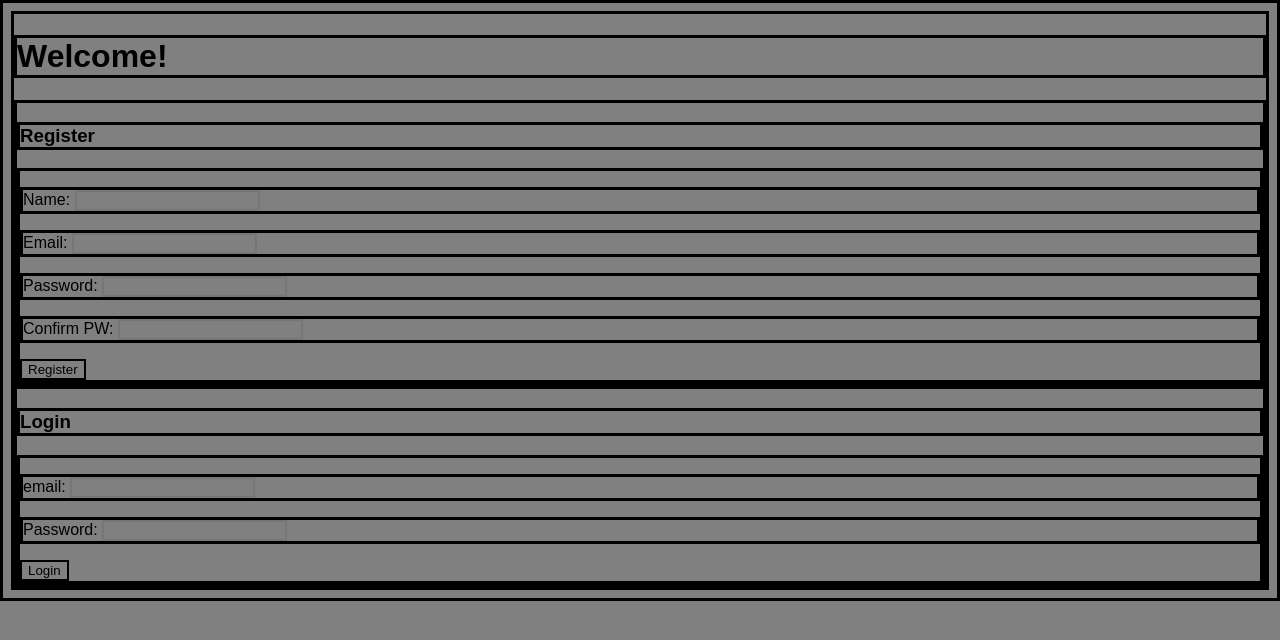
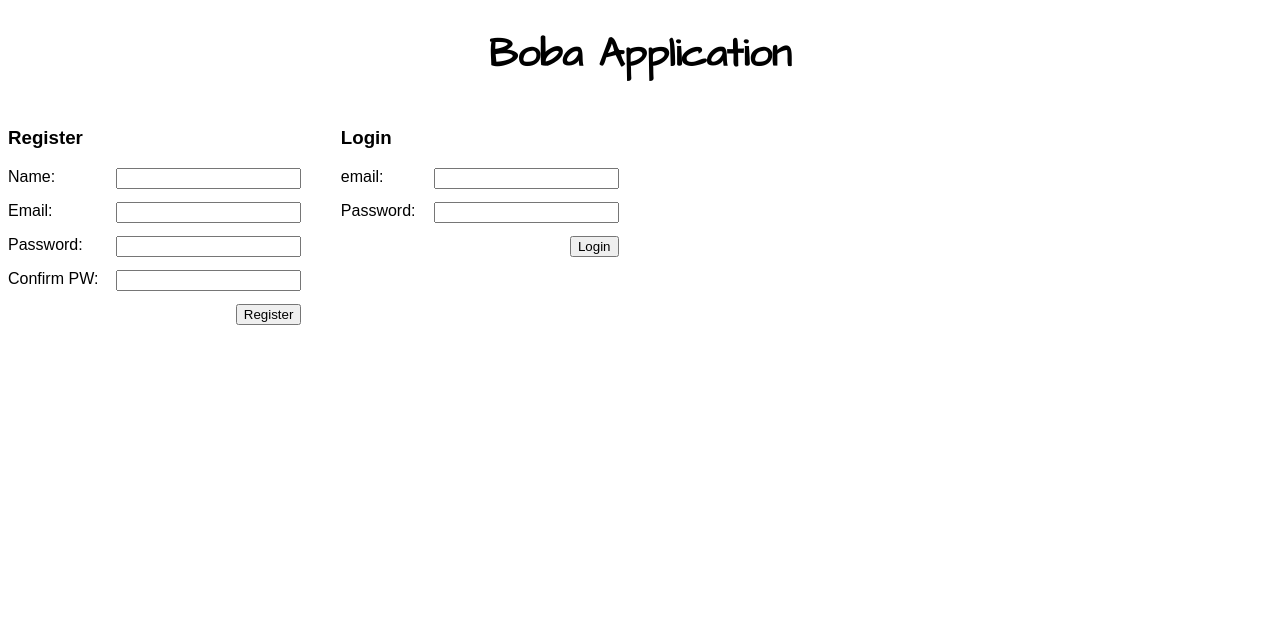
Before and after one commit to lormanlau/boba_app, a Django app: page / in a window 1280 px wide. Shown: the top 640 px of the page. Run offline with Django 3.2, Linux system fonts and the light colour scheme; parts of the project's set-up code (start-up, migrations or seed data) failed here and were passed over.

Commit message:
css for login page

```diff
--- a/apps/track_boba/static/track_boba/css/style_login.css
+++ b/apps/track_boba/static/track_boba/css/style_login.css
@@ -1,5 +1,22 @@
 *{
-    background: gray;
     font-family: sans-serif;
-    border-style: solid;
 }
+
+h1 {
+    font-family: 'Architects Daughter';font-size: 40px;
+    text-align: center;
+}
+
+div {
+    display: inline-block;
+}
+
+#login {
+    vertical-align: top;
+    margin-left: 35px;
+}
+
+input {
+    float: right;
+    margin-left: 18px;
+}
--- a/apps/track_boba/templates/track_boba/login.html
+++ b/apps/track_boba/templates/track_boba/login.html
@@ -4,13 +4,14 @@
 	<title>Welcome</title>
 	 {%load static%}
 	<link rel="stylesheet" type="text/css" href="{% static 'track_boba/css/style_login.css'%}">
+	<link href='https://fonts.googleapis.com/css?family=Architects Daughter' rel='stylesheet'>
 </head>
 <body>
-<h1>Welcome!</h1>
+<h1>Boba Application</h1>
 {%for message in messages%}
 	<h3 class="error {{messages.tags}}">{{message}}</h3>
 {%endfor%}
-<div>
+<div id="register">
 	<h3>Register</h3>
 	<form action="/register" method="POST">
 		{%csrf_token%}
@@ -21,7 +22,7 @@
 		<input type="submit" value="Register">
 	</form>
 </div>
-<div>
+<div id="login">
 	<h3>Login</h3>
 	<form action="/login" method="POST">
 		{%csrf_token%}
```
